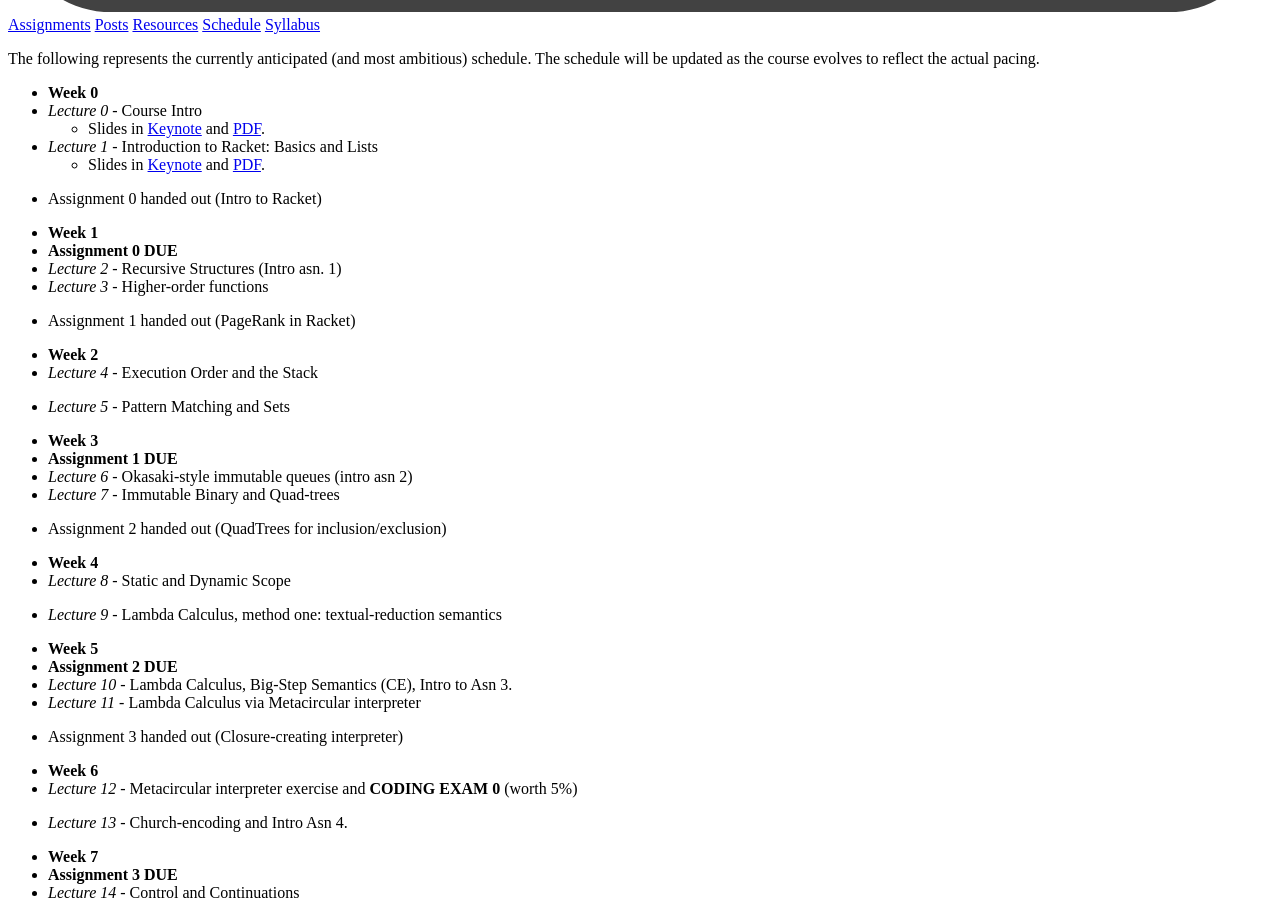
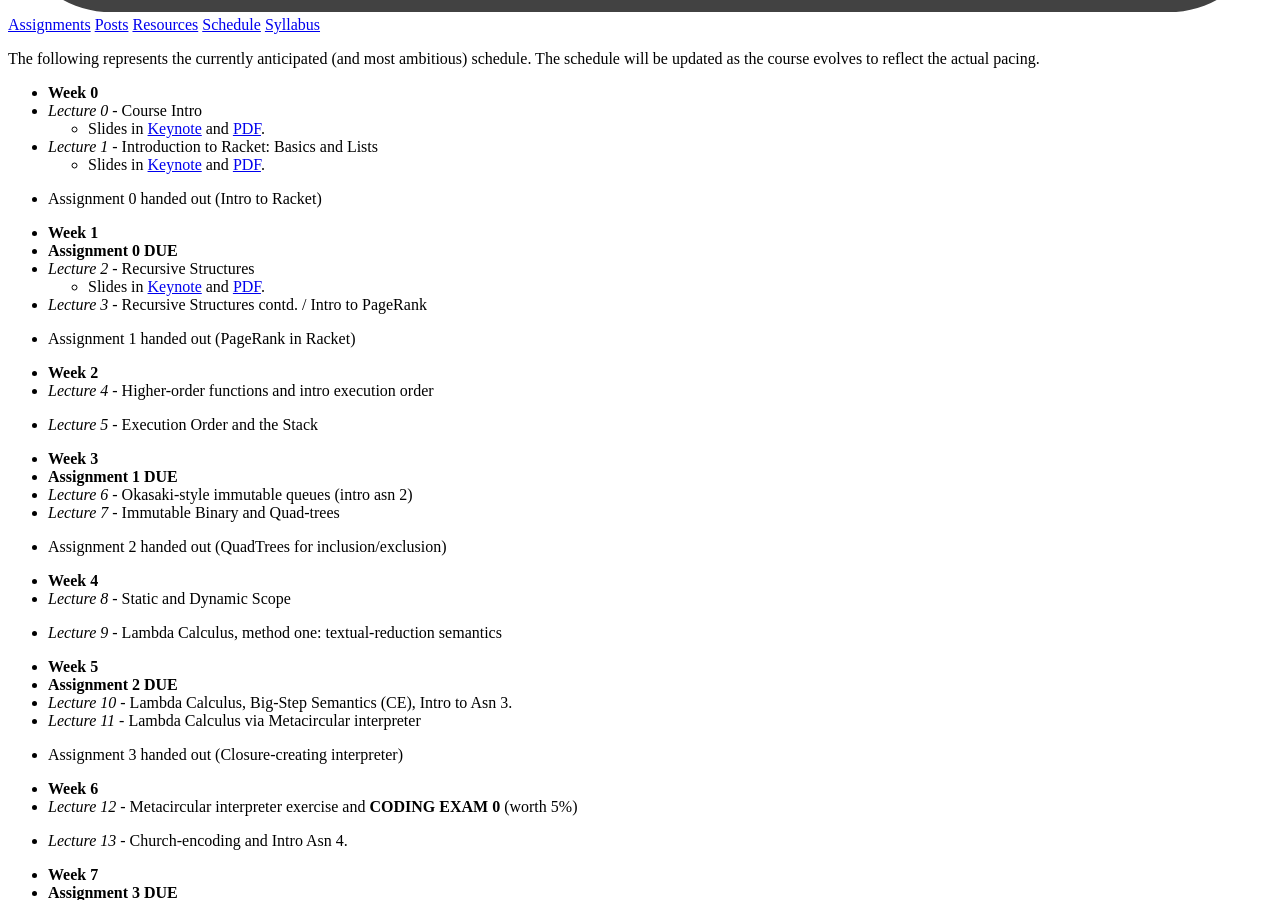
Before and after one commit to kmicinski/cis352-s21, a Jekyll site: the page docs/schedule/index.html, which Jekyll copies as it is, in a window 1280 px wide and 900 px high, scrolled down 1067 px. Built offline with Jekyll 4.4.1, drawn with Linux system fonts in a browser that asks for light colours; nearby versions of some CDN libraries; library files that are not in the unit come from our copies.

Commit message:
webpage update

```diff
--- a/docs/feed.xml
+++ b/docs/feed.xml
@@ -5,8 +5,8 @@
     <description>(Spring '20) Programming Languages: Theory and Practice (CMSC352 at Syracuse University)</description>
     <link>http://kmicinski.com/cis352-s20/</link>
     <atom:link href="http://kmicinski.com/cis352-s20/feed.xml" rel="self" type="application/rss+xml"/>
-    <pubDate>Thu, 16 Jan 2020 10:38:38 -0500</pubDate>
-    <lastBuildDate>Thu, 16 Jan 2020 10:38:38 -0500</lastBuildDate>
+    <pubDate>Tue, 21 Jan 2020 17:43:38 -0500</pubDate>
+    <lastBuildDate>Tue, 21 Jan 2020 17:43:38 -0500</lastBuildDate>
     <generator>Jekyll v3.8.5</generator>
 
       <item>
--- a/docs/index.html
+++ b/docs/index.html
@@ -90,9 +90,6 @@
 
 
 
-
-    <li>
-       <span><span class="post-meta"><b>(Due <span itemprop="date">Jan 20, 2020</span>)</b></span><a class="mainpage-asn-link" href="http://kmicinski.com//cis352-s20/projects/0">Assignment 0: Introduction to Racket</a></span></li>
 
 
 </ul>
--- a/docs/schedule/index.html
+++ b/docs/schedule/index.html
@@ -91,15 +91,19 @@ evolves to reflect the actual pacing.</p>
   </li>
   <li><strong>Week 1</strong></li>
   <li><strong>Assignment 0 DUE</strong></li>
-  <li><em>Lecture 2</em> - Recursive Structures (Intro asn. 1)</li>
-  <li><em>Lecture 3</em> - Higher-order functions</li>
+  <li><em>Lecture 2</em> - Recursive Structures
+    <ul>
+      <li>Slides in <a href="http://kmicinski.com//cis352-s20/assets/slides/racket-recursive.key">Keynote</a> and <a href="http://kmicinski.com//cis352-s20/assets/slides/racket-recursive.pdf">PDF</a>.</li>
+    </ul>
+  </li>
+  <li><em>Lecture 3</em> - Recursive Structures contd. / Intro to PageRank</li>
   <li>
     <p>Assignment 1 handed out (PageRank in Racket)</p>
   </li>
   <li><strong>Week 2</strong></li>
-  <li><em>Lecture 4</em> - Execution Order and the Stack</li>
+  <li><em>Lecture 4</em> - Higher-order functions and intro execution order</li>
   <li>
-    <p><em>Lecture 5</em> - Pattern Matching and Sets</p>
+    <p><em>Lecture 5</em> - Execution Order and the Stack</p>
   </li>
   <li><strong>Week 3</strong></li>
   <li><strong>Assignment 1 DUE</strong></li>
```
Also changed, not shown: 2 other files.
